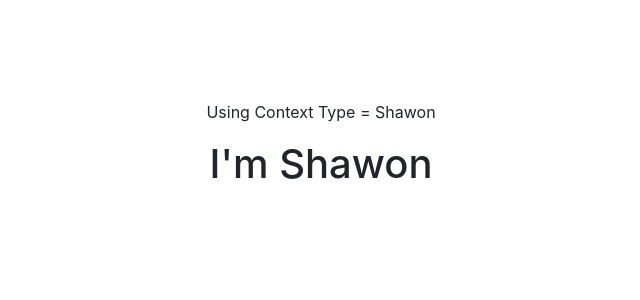
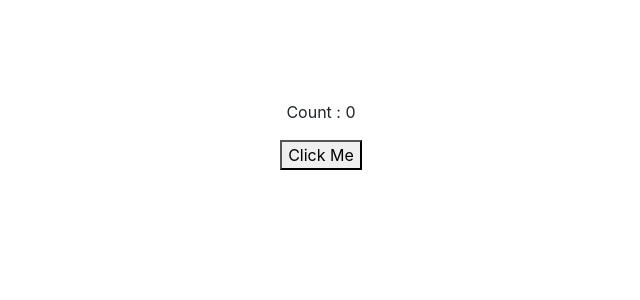
Before and after one commit to shawon39/45-days-of-code---React-JS, a React (Create React App) app: page / in a window 1280 px wide. Shown: the top 300 px of the page, without its empty margins (319-959 px from the left). Built offline with nearby package versions, Linux system fonts and the light colour scheme.

Commit message:
Binding Event Added

```diff
--- /dev/null
+++ b/src/components/3-EventComp/EventComp2.js
@@ -0,0 +1,26 @@
+import React, { Component } from "react";
+
+class EventComp2 extends Component {
+	state = {
+		count: 0,
+	};
+
+	HandleClick = () => {
+		this.setState({
+			count: this.state.count + 1,
+		});
+	};
+
+	render() {
+		return (
+			<div>
+				<p>Count : {this.state.count}</p>
+				<button onClick={this.HandleClick}>Click Me</button>
+        {/* <button onClick={this.HandleClick.bind(this)}>Click Me</button> */}
+        {/* <button onClick={ () => this.HandleClick()}>Click Me</button> */}
+			</div>
+		);
+	}
+}
+
+export default EventComp2;
--- a/src/components/App.js
+++ b/src/components/App.js
@@ -4,6 +4,7 @@ import "./App.css";
 // import StateComp from "./2-StateComp/StateComp";
 //import PrevState from "./2-StateComp/PrevState";
 // import EventComp from './3-EventComp/EventComp';
+import EventComp2 from './3-EventComp/EventComp2';
 // import StatelessComp from './4-StatelessComp/StatelessComp';
 // import ListAndEvent from './5-ListAndEvent/ListAndEvent';
 // import LifecycleComp from "./6-LifecycleComp/LifecycleComp";
@@ -13,12 +14,12 @@ import "./App.css";
 // import LiftingStateUp from "./9-LiftingStateUp/LiftingStateUp";
 // import ClickCounter from "./11-HigherOrderComponents/ClickCounter/ClickCounter";
 // import HoverCounter from "./11-HigherOrderComponents/HoverCounter/HoverCounter";
-import ContextAPI from "./12-ContextAPI/ContextAPI";
+// import ContextAPI from "./12-ContextAPI/ContextAPI";
 
 function App() {
 	return (
 		<div className="App">
-			<ContextAPI/>
+			<EventComp2/>
 		</div>
 	);
 }
```
